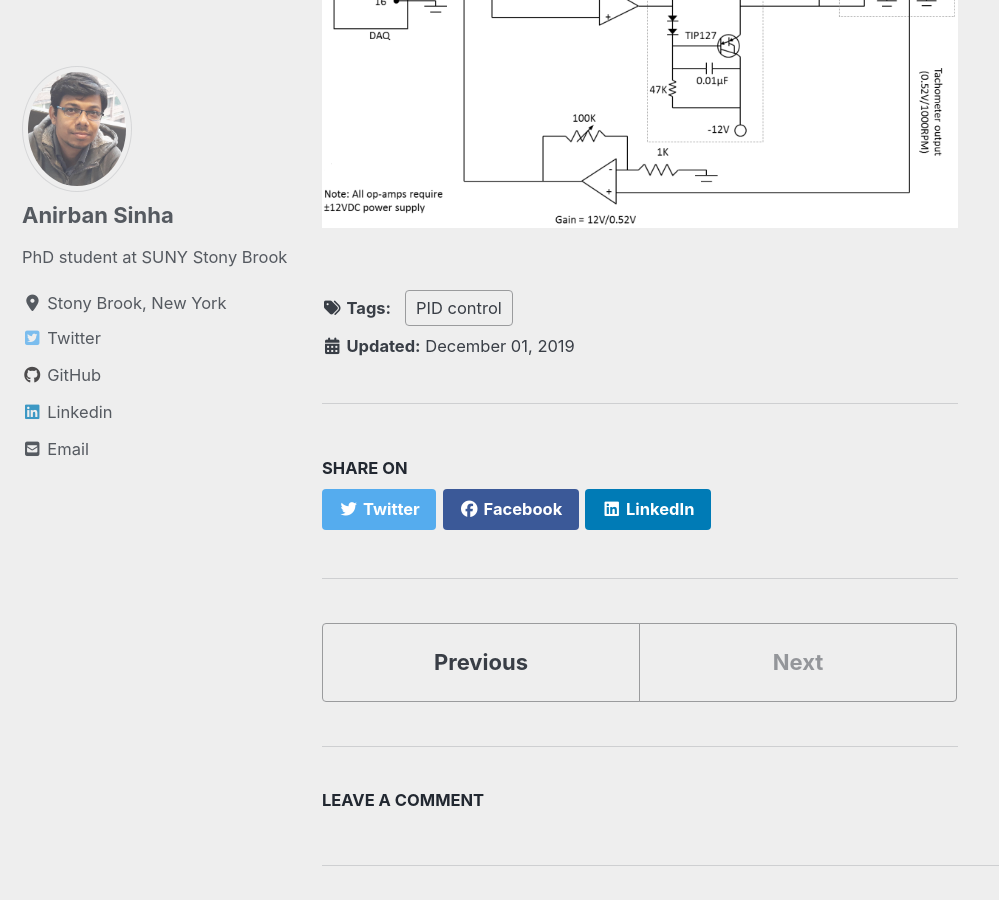
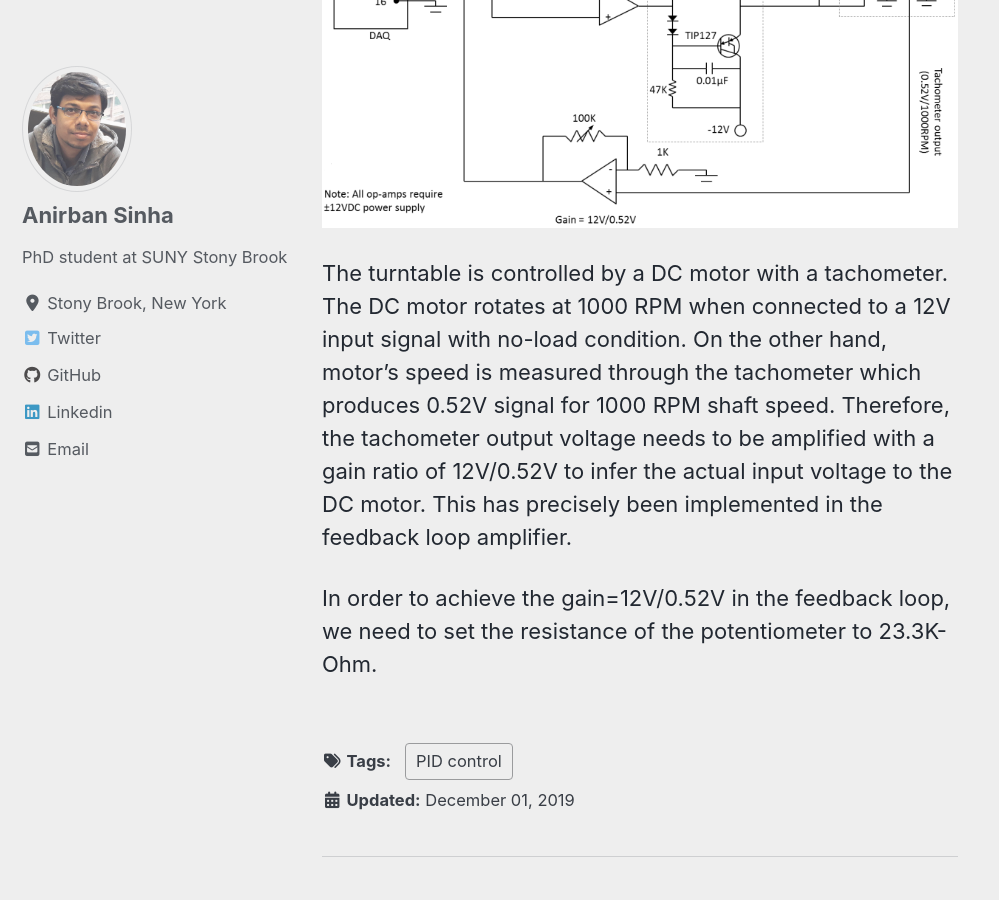
Before and after one commit to mattsinbot/mattsinbot.github.io, a Jekyll site: the page built from _posts/2019-12-3-PID.md, in a window 1280 px wide and 900 px high, scrolled down 1141 px. Shown: the whole window, without its empty margins (0-999 px from the left). Built offline with Jekyll 4.4.1, drawn with Linux system fonts in a browser that asks for light colours; cached includes are drawn as plain includes; nearby versions of some CDN libraries; comment, search, counter and statistics services are not loaded.

Commit message:
PID post file modified

```diff
--- a/_posts/2019-12-3-PID.md
+++ b/_posts/2019-12-3-PID.md
@@ -10,3 +10,8 @@ In this page, I will post results that I found while designing a PID controller
 
 The circuit diagram of the above physical circuit is as below.
 ![alt]({{ site.url }}{{ site.baseurl }}/images/control/circuit_diagram.png)
+
+The turntable is controlled by a DC motor with a tachometer. The DC motor rotates at 1000 RPM when connected to a 12V input signal with no-load condition. On the other hand, motor's speed is measured through the tachometer which produces 0.52V signal for 1000 RPM shaft speed. Therefore, the tachometer output voltage needs to be amplified with a gain ratio of 12V/0.52V to infer the actual input voltage to the DC motor. This has precisely been implemented in the feedback loop amplifier.
+
+In order to achieve the gain=12V/0.52V in the feedback loop, we need to set the resistance of the potentiometer
+to 23.3K-Ohm.
```
